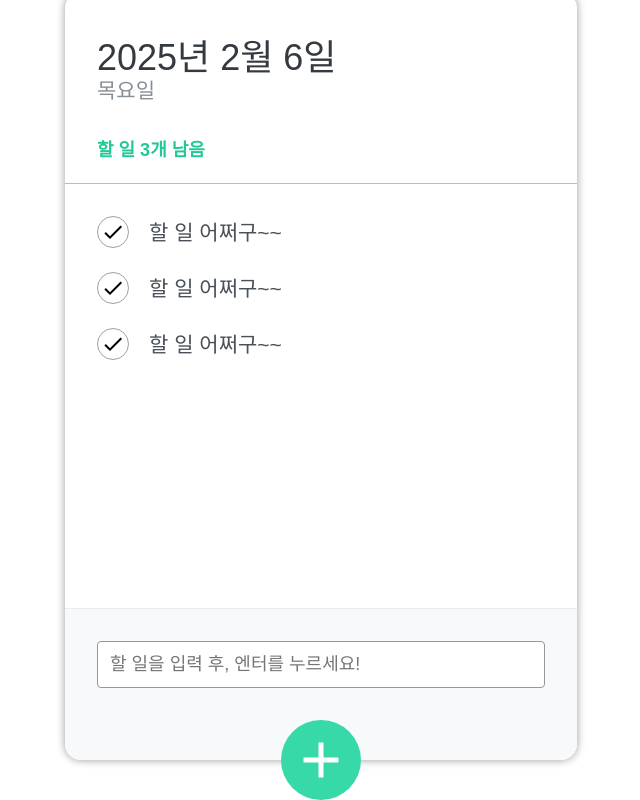
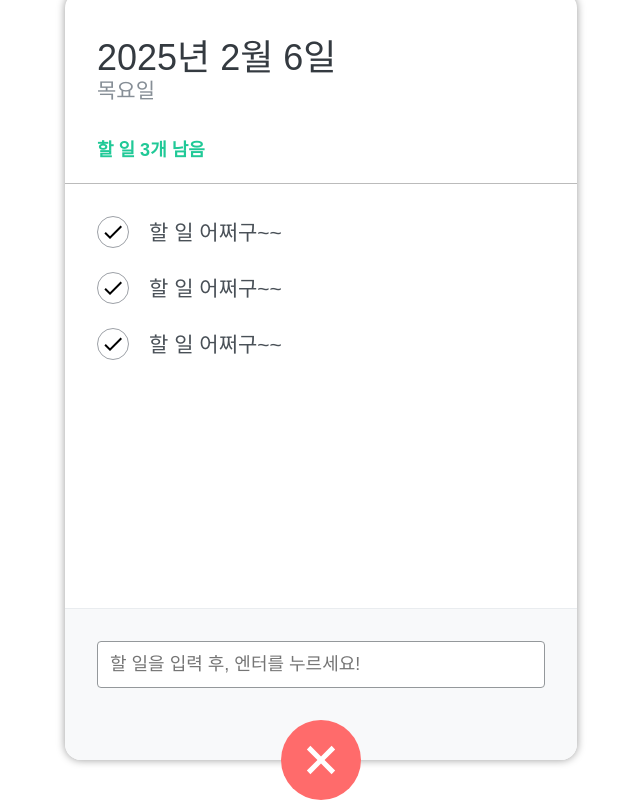
Before and after one commit to rlaban12/teacher-react-study202508, a React (Vite) app: page / in a window 1280 px wide. Both pictures are taken after a click on the button 640 px from the left and 864 px from the top of the page. Shown: the part 104-904 px from the top of the page, without its empty margins (319-959 px from the left). Built offline with nearby package versions, Linux system fonts and the light colour scheme.

Commit message:
실습문제 2-2. form toggling

```diff
--- a/src/components/Todos/TodoInput.jsx
+++ b/src/components/Todos/TodoInput.jsx
@@ -1,4 +1,4 @@
-import React from 'react';
+import React, {useState} from 'react';
 import { MdAdd } from 'react-icons/md';
 
 import styles from './scss/TodoInput.module.scss';
@@ -12,18 +12,21 @@ const TodoInput = () => {
     open: openStyle,
   } = styles;
 
+  const [toggle, setToggle] = useState(false);
+
   return (
     <>
-      <div className={wrapper}>
+      {toggle && <div className={wrapper}>
         <form className={insertForm}>
           <input
-            type='text'
-            placeholder='할 일을 입력 후, 엔터를 누르세요!'
+            type="text"
+            placeholder="할 일을 입력 후, 엔터를 누르세요!"
           />
         </form>
-      </div>
+      </div>}
       <button
-        className={`${insertBtn}`}
+        className={`${insertBtn} ${toggle ? openStyle : ''}`}
+        onClick={() => setToggle(!toggle)}
       >
         <MdAdd />
       </button>
```
